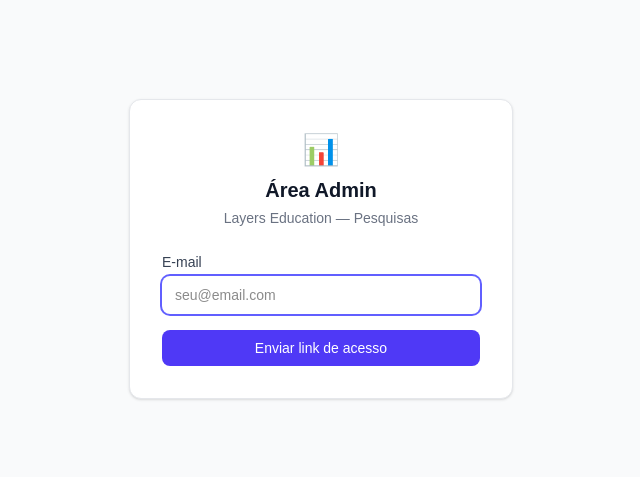
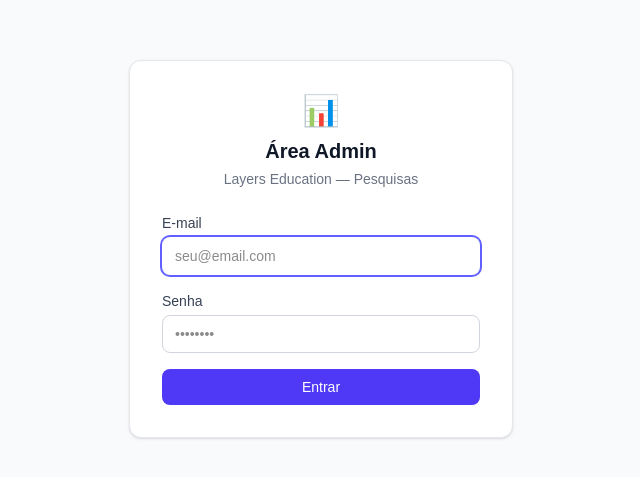
Before and after one commit to projetos-hub/pesquisa, a Next.js app in the folder survey-platform/: page /admin/login in a window 1280 px wide. Shown: the part 151-628 px from the top of the page, without its empty margins (319-959 px from the left). Built offline with nearby package versions, Linux system fonts and the light colour scheme; no server answers.

Commit message:
refactor(auth): separar fluxos admin/usuario e trocar magic link por email+senha
- app/page.tsx: redirect / → /portal (em vez de /admin)
- admin/login: signInWithPassword com email+senha; remove estado magic link

Co-Authored-By: Luisa Lopes <luisa.lopes@layers.education>

```diff
--- a/survey-platform/app/admin/login/page.tsx
+++ b/survey-platform/app/admin/login/page.tsx
@@ -1,13 +1,15 @@
 'use client'
 
 import { useState } from 'react'
+import { useRouter } from 'next/navigation'
 import { createClient } from '@/lib/supabase'
 
 export default function LoginPage() {
-  const [email, setEmail]   = useState('')
-  const [sent, setSent]     = useState(false)
-  const [loading, setLoading] = useState(false)
-  const [error, setError]   = useState<string | null>(null)
+  const [email, setEmail]       = useState('')
+  const [password, setPassword] = useState('')
+  const [loading, setLoading]   = useState(false)
+  const [error, setError]       = useState<string | null>(null)
+  const router = useRouter()
 
   async function handleSubmit(e: React.FormEvent) {
     e.preventDefault()
@@ -15,17 +17,12 @@
     setError(null)
 
     const supabase = createClient()
-    const { error } = await supabase.auth.signInWithOtp({
-      email,
-      options: {
-        emailRedirectTo: `${window.location.origin}/admin/auth/callback`,
-      },
-    })
+    const { error } = await supabase.auth.signInWithPassword({ email, password })
 
     if (error) {
-      setError(error.message)
+      setError('E-mail ou senha inválidos.')
     } else {
-      setSent(true)
+      router.push('/admin/surveys')
     }
     setLoading(false)
   }
@@ -39,21 +36,6 @@
           <p className="text-sm text-gray-500 mt-1">Layers Education — Pesquisas</p>
         </div>
 
-        {sent ? (
-          <div className="bg-green-50 border border-green-200 rounded-lg p-4 text-center">
-            <p className="text-green-800 font-medium">✉️ Link enviado!</p>
-            <p className="text-green-700 text-sm mt-2">
-              Verifique sua caixa de entrada em{' '}
-              <strong>{email}</strong> e clique no link para acessar.
-            </p>
-            <button
-              onClick={() => setSent(false)}
-              className="mt-3 text-sm text-green-600 underline"
-            >
-              Usar outro e-mail
-            </button>
-          </div>
-        ) : (
         <form onSubmit={handleSubmit} className="space-y-4">
           <div>
             <label className="block text-sm font-medium text-gray-700 mb-1">
@@ -70,6 +52,20 @@
             />
           </div>
 
+          <div>
+            <label className="block text-sm font-medium text-gray-700 mb-1">
+              Senha
+            </label>
+            <input
+              type="password"
+              value={password}
+              onChange={e => setPassword(e.target.value)}
+              required
+              placeholder="••••••••"
+              className="w-full border border-gray-300 rounded-lg px-3 py-2 text-sm focus:outline-none focus:ring-2 focus:ring-indigo-500 focus:border-transparent"
+            />
+          </div>
+
           {error && (
             <p className="text-red-600 text-sm bg-red-50 border border-red-200 rounded-lg px-3 py-2">
               {error}
@@ -81,10 +77,9 @@
             disabled={loading}
             className="w-full bg-indigo-600 text-white rounded-lg py-2 text-sm font-medium hover:bg-indigo-700 disabled:opacity-50 disabled:cursor-not-allowed transition-colors"
           >
-              {loading ? 'Enviando...' : 'Enviar link de acesso'}
+            {loading ? 'Entrando...' : 'Entrar'}
           </button>
         </form>
-        )}
       </div>
     </div>
   )
--- a/survey-platform/app/page.tsx
+++ b/survey-platform/app/page.tsx
@@ -1,5 +1,5 @@
 import { redirect } from 'next/navigation'
 
 export default function Home() {
-  redirect('/admin')
+  redirect('/portal')
 }
```
Lines whose indentation alone changed are shown as unchanged.
